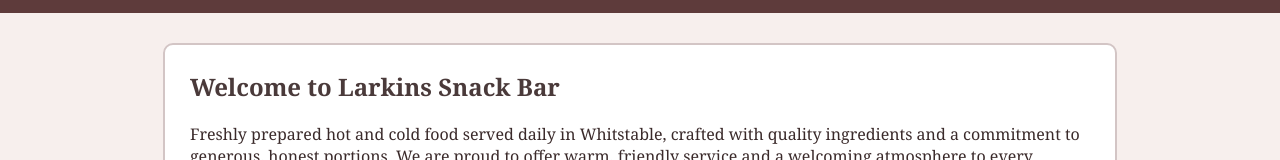
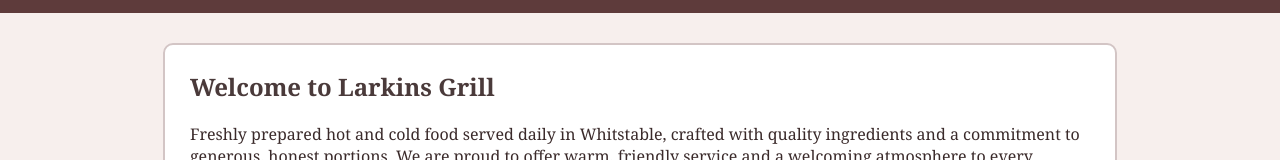
Before and after one commit to freddietk07-sys/Larkins, a plain HTML site: page index.html in a window 1280 px wide. Shown: the part 320-480 px from the top of the page. Drawn offline with Linux system fonts and the light colour scheme.

Commit message:
Rename Snack Bar to Grill in index.html

```diff
--- a/index.html
+++ b/index.html
@@ -3,7 +3,7 @@
 <head>
     <meta charset="UTF-8">
     <meta name="viewport" content="width=device-width, initial-scale=1.0">
-    <title>Larkins Snack Bar</title>
+    <title>Larkins Grill</title>
 
     <style>
         body {
@@ -128,7 +128,7 @@
 </header>
 
 <section>
-    <h2>Welcome to Larkins Snack Bar</h2>
+    <h2>Welcome to Larkins Grill</h2>
     <p>
         Freshly prepared hot and cold food served daily in Whitstable,
         crafted with quality ingredients and a commitment to generous, honest portions.
```
